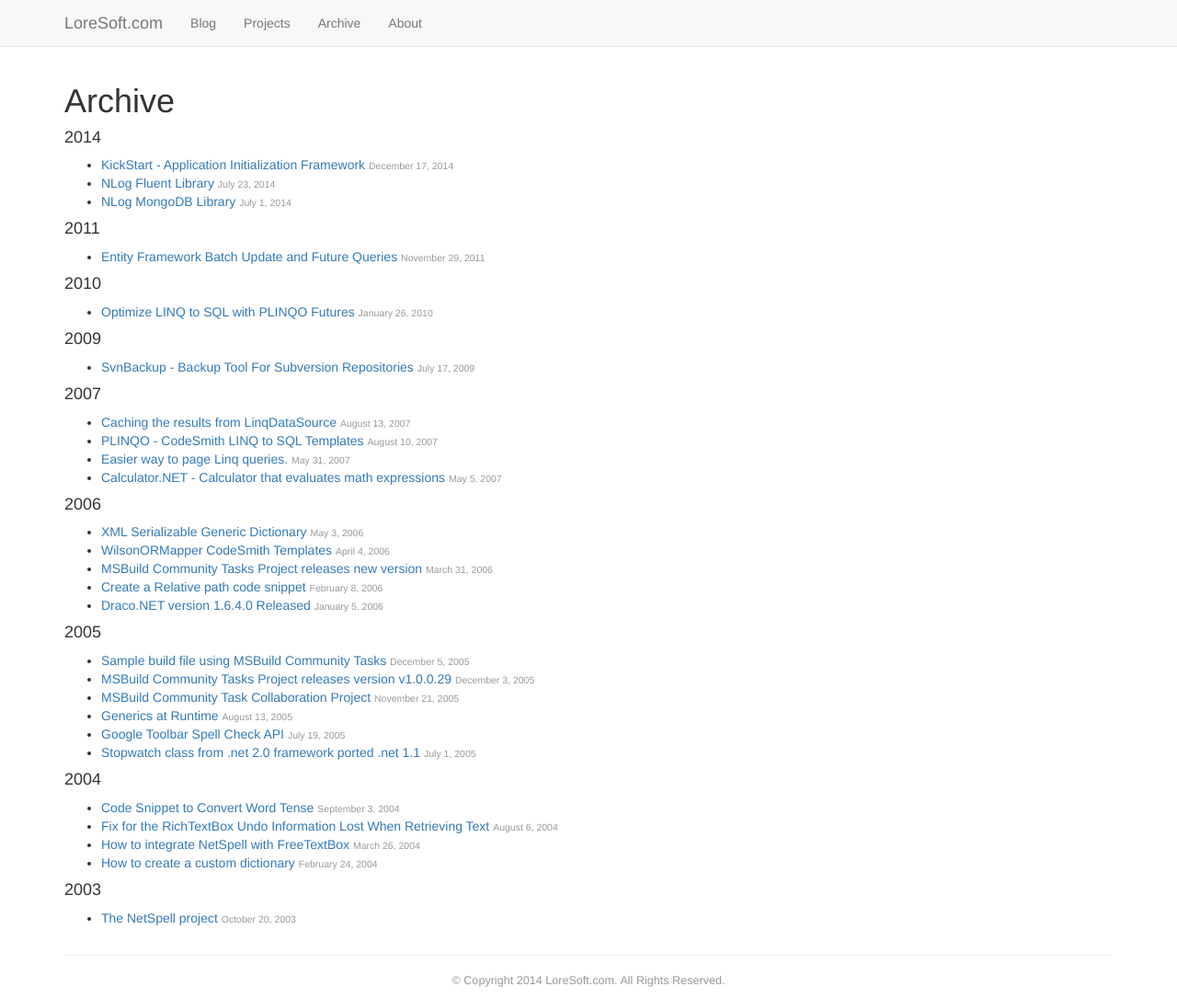
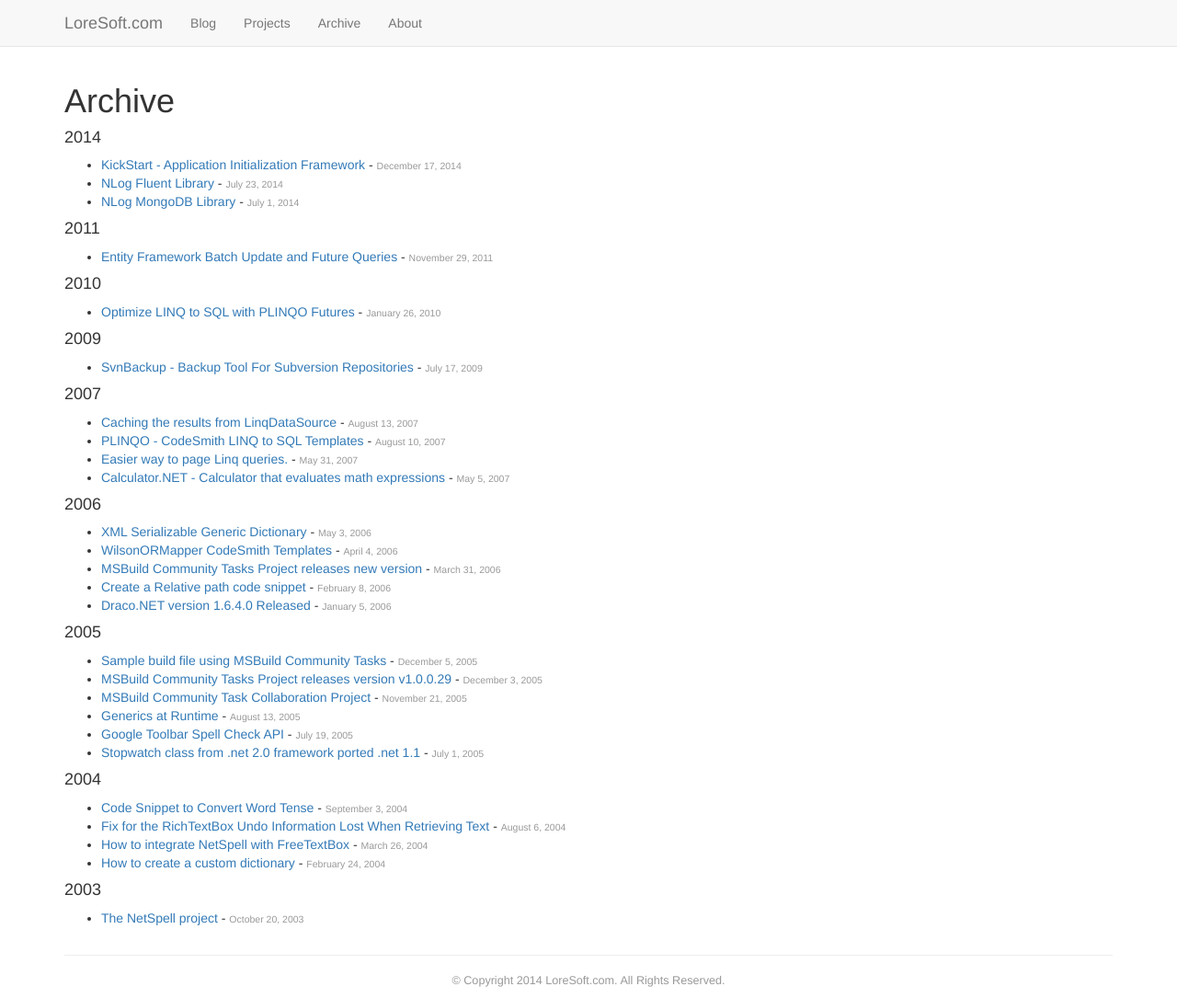
Before and after one commit to loresoft/loresoft.github.io, a Jekyll site: the page built from archive/index.html, in a window 1280 px wide and 1085 px high. Shown: the whole window at 92% size. Built offline with Jekyll 4.4.1, drawn with Linux system fonts in a browser that asks for light colours; nearby versions of some CDN libraries; Markdown is read by kramdown in place of the engine named in the settings.

Commit message:
tweak links

```diff
--- a/404.html
+++ b/404.html
@@ -20,6 +20,6 @@
             <ul>
         {% endif %}
     {% endunless %}
-    <li><a href="{{ post.url }}" title="{{ post.title }}">{{ post.title }} <small>{{ post.date | date: "%B %e, %Y" }}</small></a></li>
+    <li><a href="{{ post.url }}" title="{{ post.title }}">{{ post.title }}</a> - <small>{{ post.date | date: "%B %e, %Y" }}</small></li>
 {% endfor %}
 </ul>
--- a/_layouts/post.html
+++ b/_layouts/post.html
@@ -13,7 +13,7 @@
   <h2>Related Posts</h2>
   <ul class="related-posts">
       {% for post in site.related_posts limit:5 %}
-      <li><h3><a href="{{ post.url }}">{{ post.title }} <small>{{ post.date | date: "%B %e, %Y" }}</small></a></h3></li>
+      <li><h3><a href="{{ post.url }}">{{ post.title }}</a> <small>{{ post.date | date: "%B %e, %Y" }}</small></h3></li>
       {% endfor %}
   </ul>
 </div>
--- a/archive/index.html
+++ b/archive/index.html
@@ -15,6 +15,6 @@
             <ul>
         {% endif %}
     {% endunless %}
-    <li><a href="{{ post.url }}" title="{{ post.title }}">{{ post.title }} <small>{{ post.date | date: "%B %e, %Y" }}</small></a></li>
+    <li><a href="{{ post.url }}" title="{{ post.title }}">{{ post.title }}</a> - <small>{{ post.date | date: "%B %e, %Y" }}</small></li>
 {% endfor %}
 </ul>
--- a/assets/css/site.css
+++ b/assets/css/site.css
@@ -31,7 +31,8 @@
   margin-top: 0;
 }
 .related-posts li small,
-a > small {
+a > small,
+li small {
   font-size: 75%;
   color: #999;
 }
```
